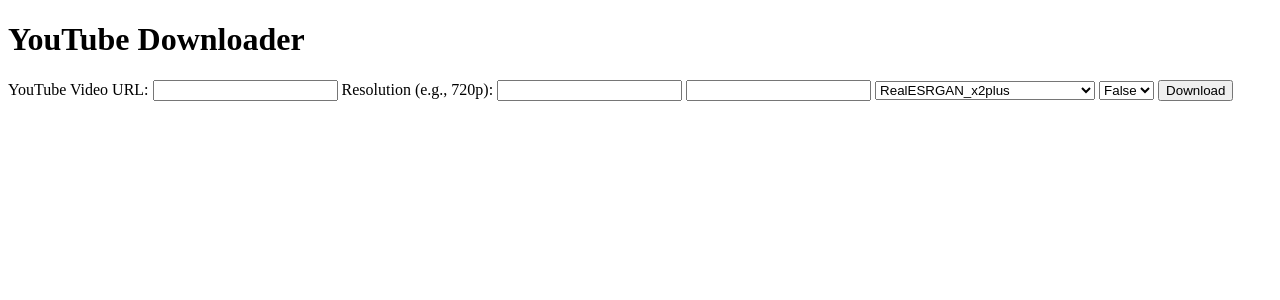
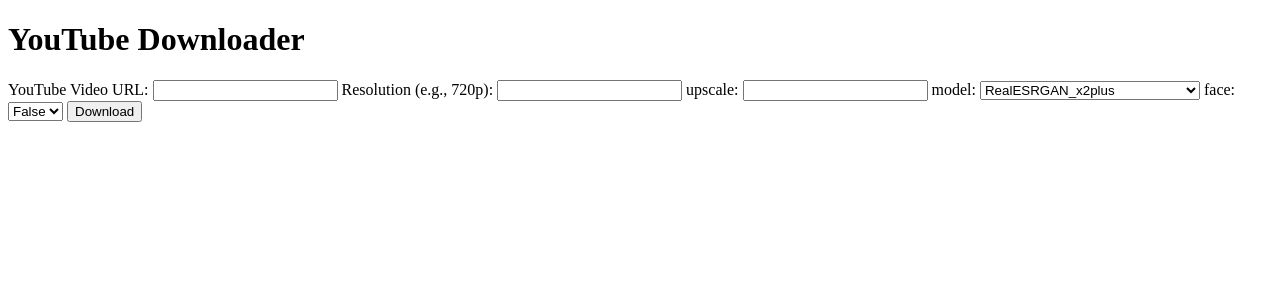
Before and after one commit to nyu12345/Super-Resolution-Streaming-Service, a Flask app: page / in a window 1280 px wide. Shown: the top 300 px of the page. Run offline with Flask 3, Linux system fonts and the light colour scheme.

Commit message:
fixed ui

```diff
--- a/app.py
+++ b/app.py
@@ -52,7 +52,7 @@
             )
             ## Super resolution
             os.system(
-                f"python real-esrgan/inference_realesrgan_video.py -i {shlex.quote(video_input_path)} --fp32 -n {model} -s {upscaling} --face_enhance {face} --suffix outx2 -o static/video-outputs"
+                f"python real-esrgan/inference_realesrgan_video.py -i {shlex.quote(video_input_path)} --fp32 -n {model} -s {upscaling} {face} --suffix outx2 -o static/video-outputs"
             )
 
             # Display video
--- a/templates/index.html
+++ b/templates/index.html
@@ -12,7 +12,9 @@
         <input type="text" name="url" id="url" required>
         <label for="resolution">Resolution (e.g., 720p):</label>
         <input type="text" name="resolution" id="resolution" required>
+        <label for="upscaling">upscale:</label>
         <input type="number" name="upscaling" id="upscaling">
+        <label for="model">model:</label>
         <select name="model" id="model">
             <option value="RealESRGAN_x2plus">RealESRGAN_x2plus</option>
             <option value="RealESRGAN_x4plus">RealESRGAN_x4plus</option>
@@ -20,9 +22,10 @@
             <option value="realesr-general-x4v3">realesr-general-x4v3</option>
             <option value="realesr-animevideov3">realesr-animevideov3</option>
         </select>
+        <label for="face">face:</label>
         <select name="face" id="face">
-            <option value="False">False</option>
-            <option value="True">True</option>
+            <option value="">False</option>
+            <option value="--face_enhance">True</option>
         </select>
         <button type="submit">Download</button>
     </form>
```
